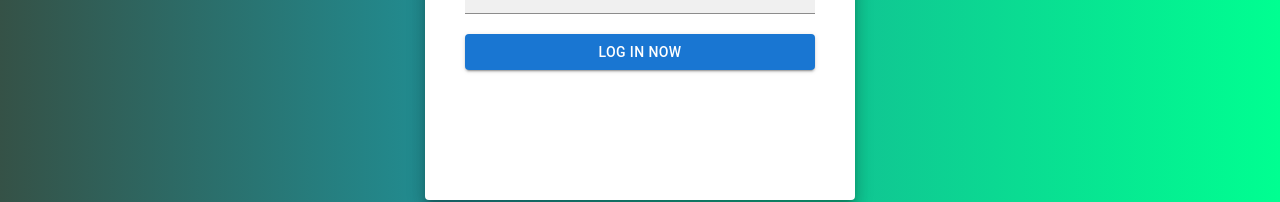
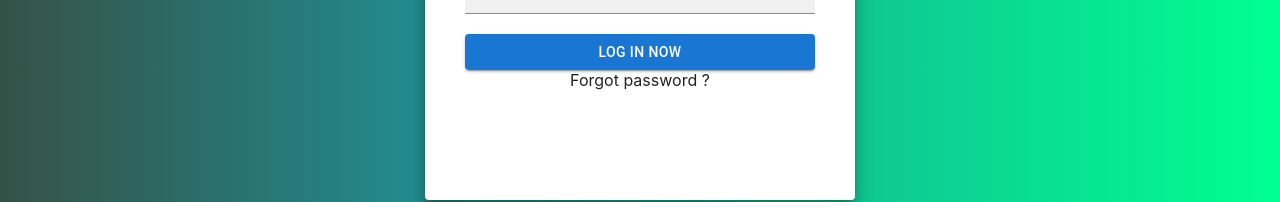
Before and after one commit to Moooogz/test02, a React (Create React App) app in the folder test02/: page / in a window 1280 px wide. Shown: the part 440-642 px from the top of the page. Built offline with nearby package versions, Linux system fonts and the light colour scheme.

Commit message:
Deployed website

```diff
--- a/test02/src/components/login.js
+++ b/test02/src/components/login.js
@@ -29,6 +29,7 @@ const Login = () => {
           </Grid>
           <Grid margin={"20px auto"}>
           <Button variant="contained" fullWidth>LOG IN NOW</Button>
+          <label fullwidth>Forgot password ?</label>
           </Grid>
         </Grid>
       </Paper>
```
